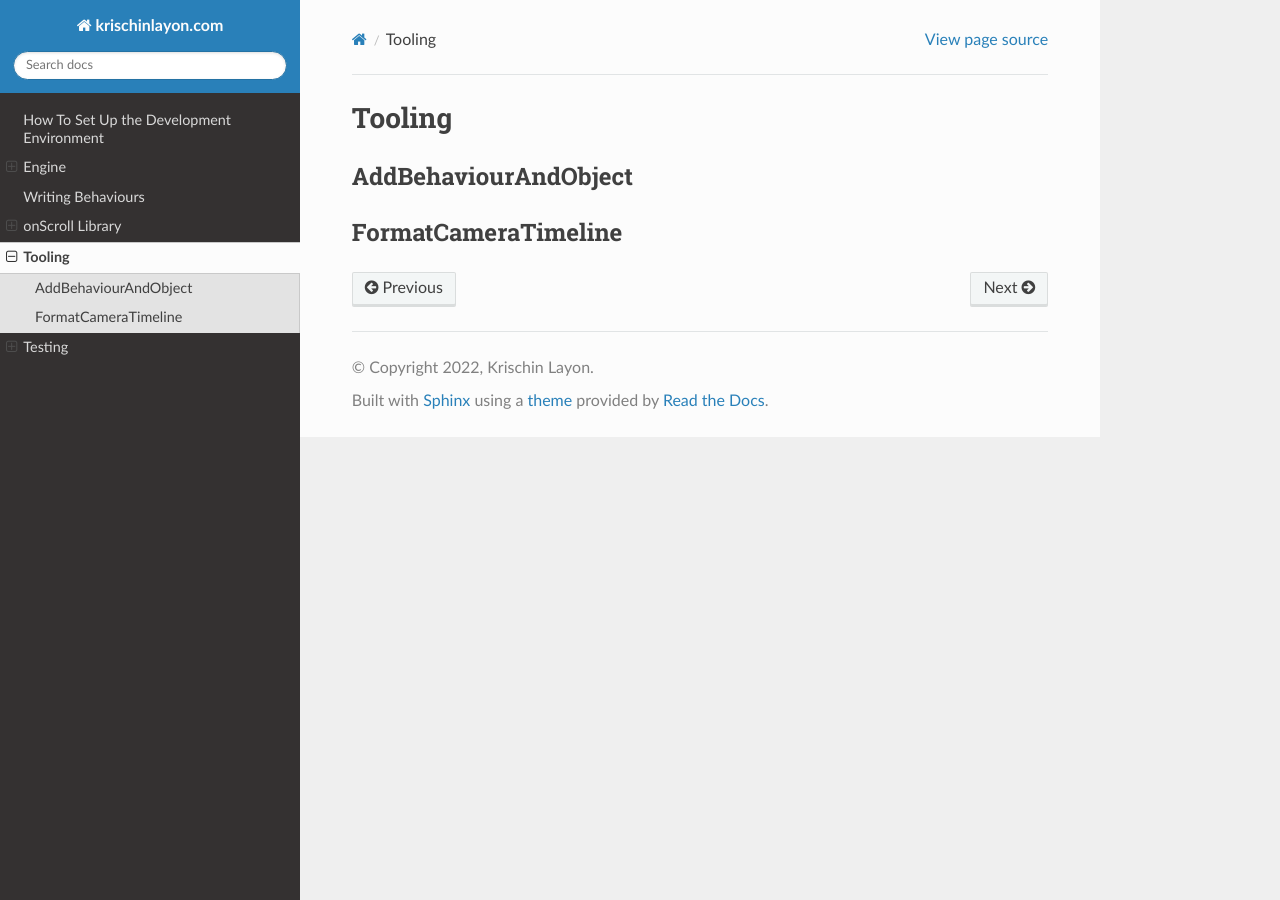
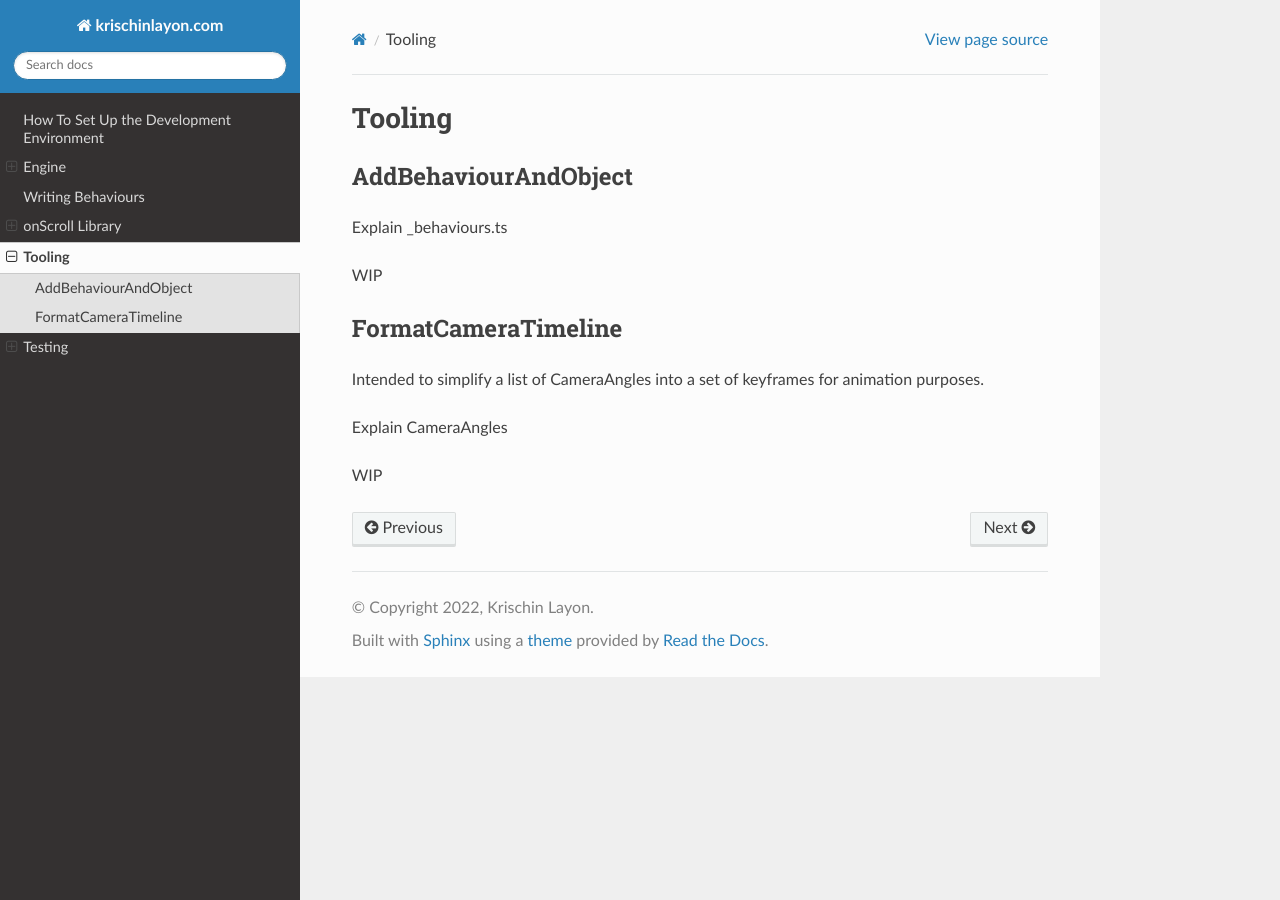
Before and after one commit to kris-chin/kris-chin.github.io, a Sphinx documentation site: the page built from docs/source/Tooling.rst, in a window 1280 px wide. Built offline with Sphinx 7.4.7 and the Read the Docs theme 2.0.0, drawn with Linux system fonts in a browser that asks for light colours.

Commit message:
Update Tooling Doc, DevEnvironment Doc, and Testing Doc

```diff
--- a/docs/source/DevEnvironment.rst
+++ b/docs/source/DevEnvironment.rst
@@ -2,4 +2,4 @@
 How To Set Up the Development Environment
 ###########################################
 
-Poggers
+WIP
--- a/docs/source/Testing.rst
+++ b/docs/source/Testing.rst
@@ -2,8 +2,14 @@
 Testing
 #######
 
+WIP
+
 Global Setup & Teardown
 ========================
 
+WIP
+
 How To Run Tests
 ========================
+
+WIP
--- a/docs/source/Tooling.rst
+++ b/docs/source/Tooling.rst
@@ -5,5 +5,15 @@ Tooling
 AddBehaviourAndObject
 =====================
 
+Explain _behaviours.ts
+
+WIP
+
 FormatCameraTimeline
 ====================
+
+Intended to simplify a list of CameraAngles into a set of keyframes for animation purposes.
+
+Explain CameraAngles
+
+WIP
```
